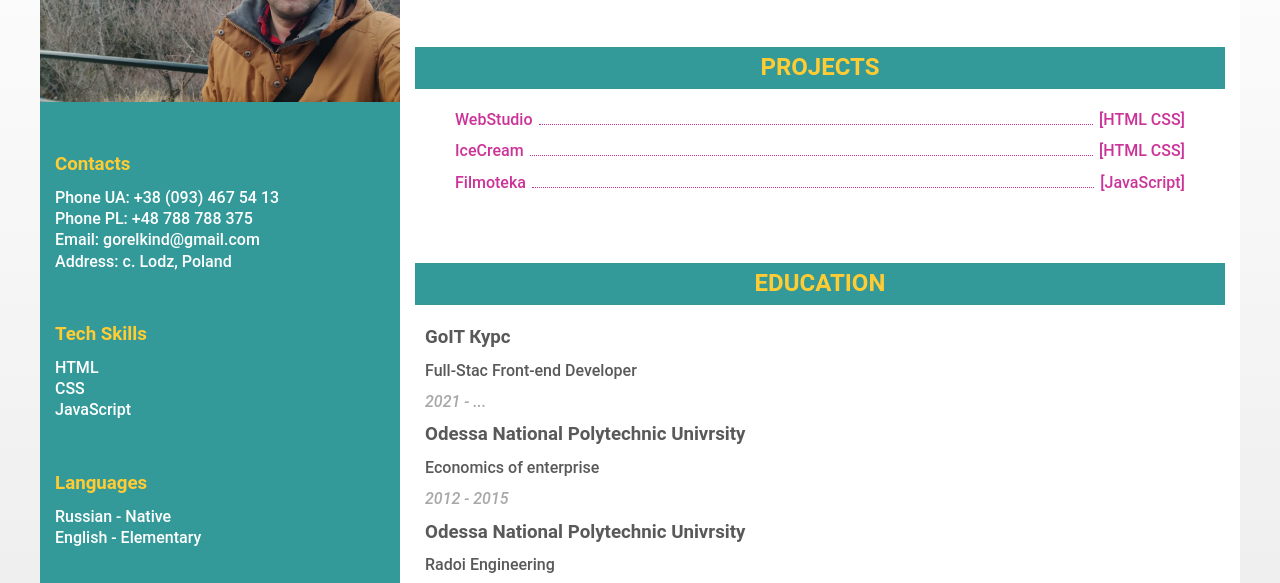
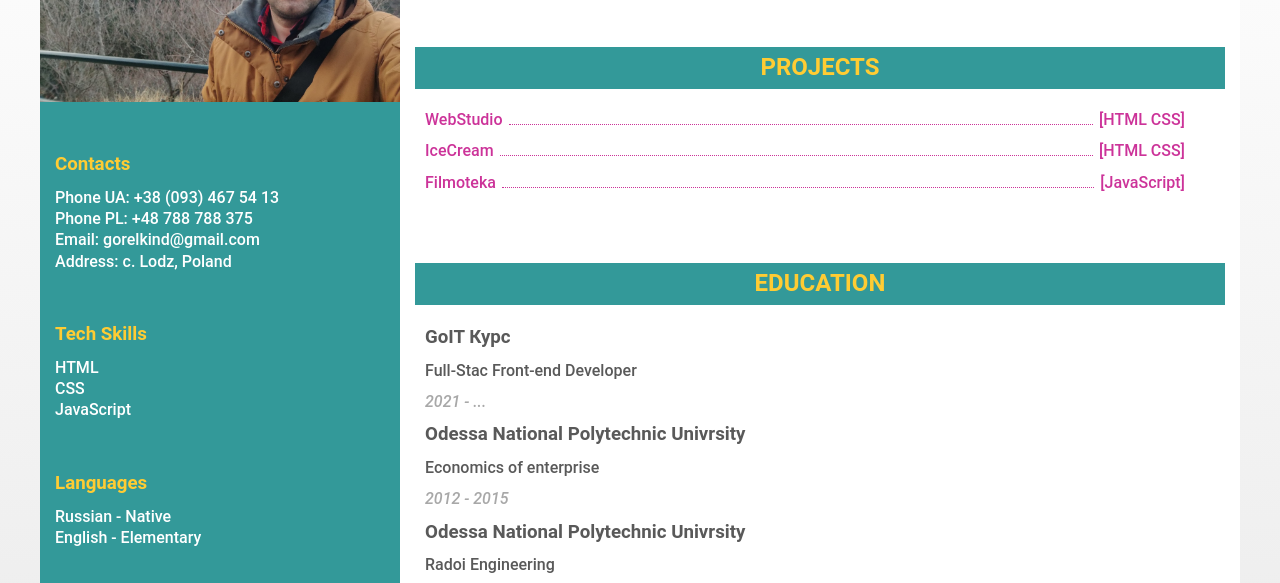
Before and after one commit to Dmitry-Gorelkin/resume, a website built with Parcel: page src/index.html in a window 1280 px wide. Shown: the part 193-776 px from the top of the page. Built offline with nearby package versions, Linux system fonts and the light colour scheme.

Commit message:
fix_pading

```diff
--- a/src/sass/layout/_hero.scss
+++ b/src/sass/layout/_hero.scss
@@ -83,13 +83,15 @@
 }
 
 .projects-list {
-  padding: 5px 20px;
+  // padding: 5px 20px;
+  padding: 5px 20px 5px 5px;
 
   @media screen and (min-width: 480px) {
   }
 
   @media screen and (min-width: 768px) {
-    padding: 10px 40px;
+    // padding: 10px 40px;
+    padding: 10px 40px 10px 10px;
   }
 
   @media screen and (min-width: 1200px) {
```
